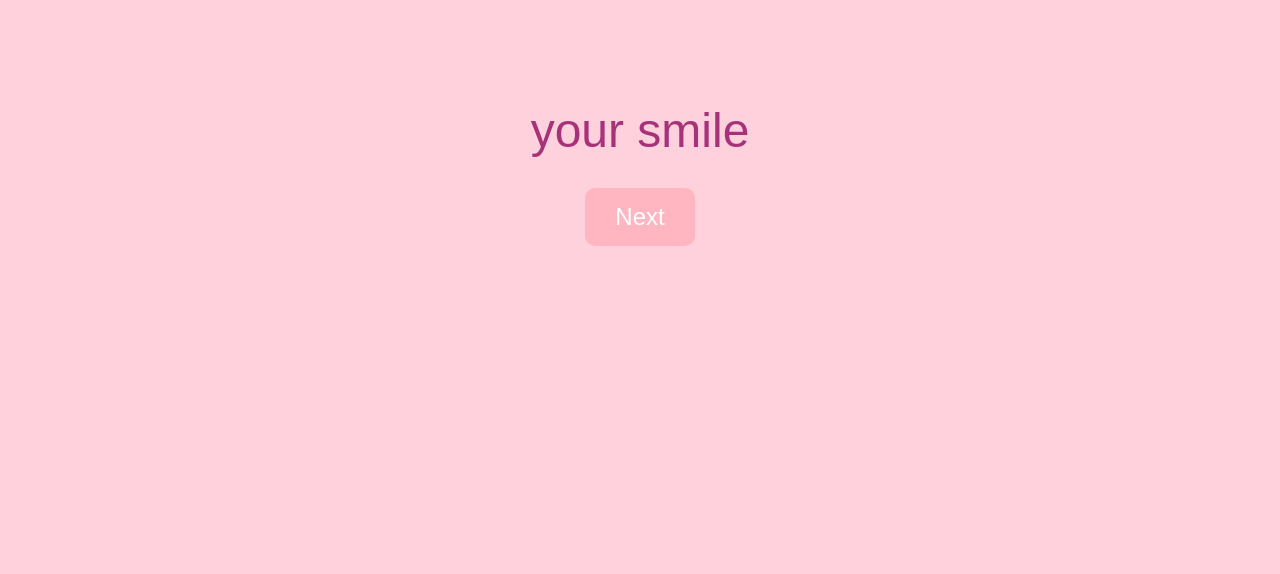
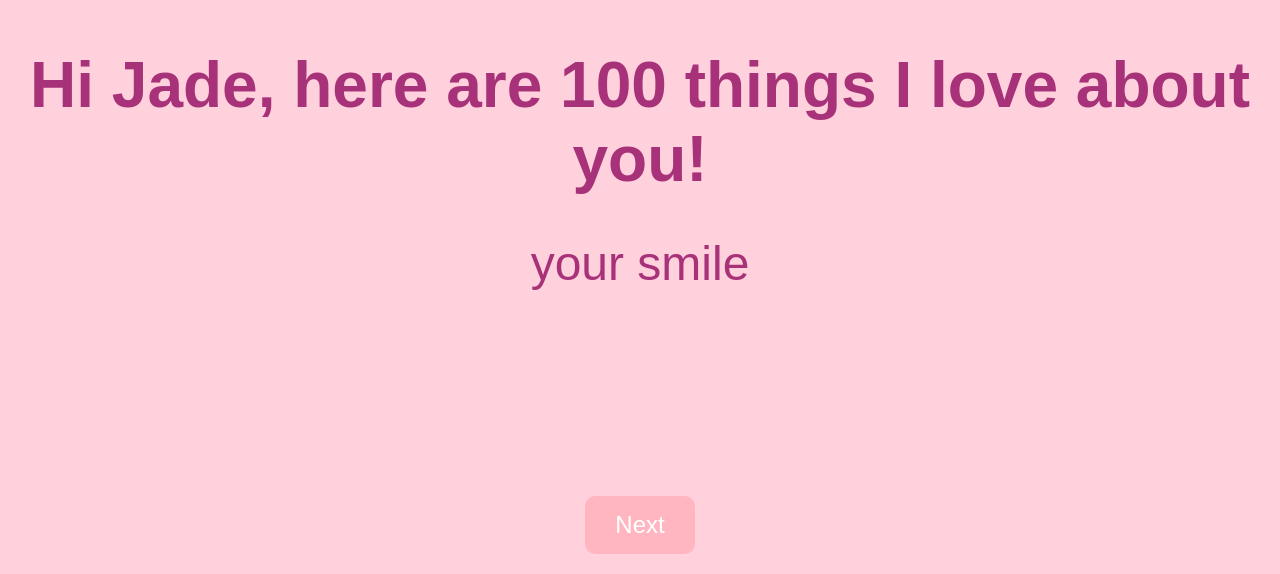
Before and after one commit to Mozzer2310/100-things-i-love, a plain HTML site: page index.html in a window 1280 px wide. Shown: the part 226-800 px from the top of the page. Drawn offline with Linux system fonts and the light colour scheme.

Commit message:
Refinerments to layout

```diff
--- a/index.html
+++ b/index.html
@@ -3,7 +3,7 @@
 <head>
     <meta charset="UTF-8">
     <meta name="viewport" content="width=device-width, initial-scale=1.0">
-    <title>Text Switcher</title>
+    <title>100 Things I Love About You</title>
     <style>
         body {
             display: flex;
@@ -14,6 +14,15 @@
             margin: 0;
             font-family: Arial, sans-serif;
             background-color: #ffd1dc;
+            position: relative;
+        }
+        #header {
+            font-size: 4rem;
+            font-weight: bold;
+            text-align: center;
+            margin-top: 20px;
+            margin-bottom: 40px;
+            color: #a83279;
         }
         #text {
             font-size: 3rem;
@@ -29,6 +38,8 @@
             color: white;
             cursor: pointer;
             border-radius: 10px;
+            position: fixed;
+            bottom: 20px;
         }
         button:hover {
             background-color: #ff69b4;
@@ -36,6 +47,7 @@
     </style>
 </head>
 <body>
+    <div id="header">Hi Jade, here are 100 things I love about you!</div>
     <div id="text">Loading...</div>
     <button onclick="nextText()">Next</button>
 
@@ -58,7 +70,7 @@
         function nextText() {
             if (texts.length === 0) return;
             index = (index + 1) % texts.length;
-            document.getElementById("text").textContent = texts[index];
+            document.getElementById("text").textContent = "I love "+ texts[index];
         }
 
         loadTexts();
```
